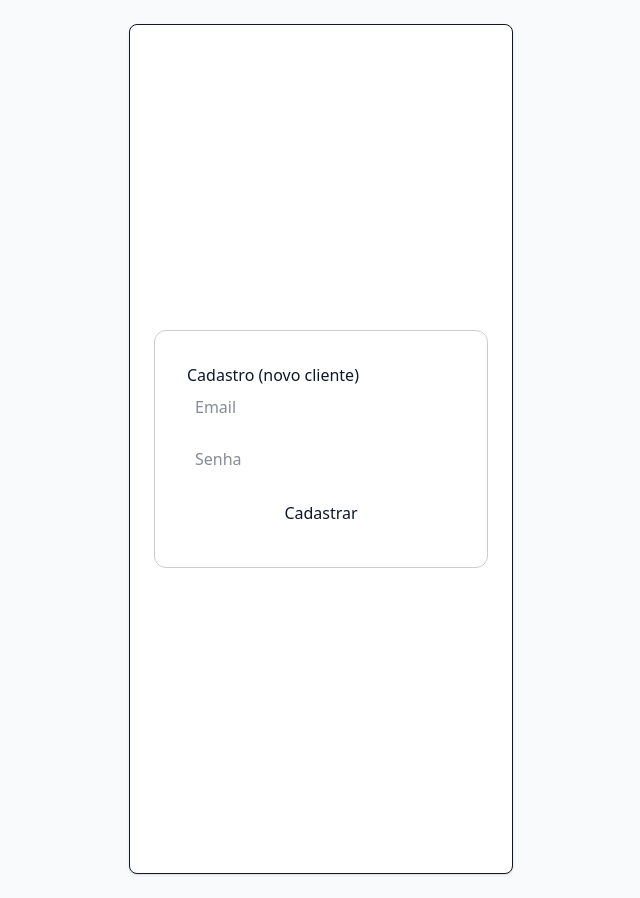
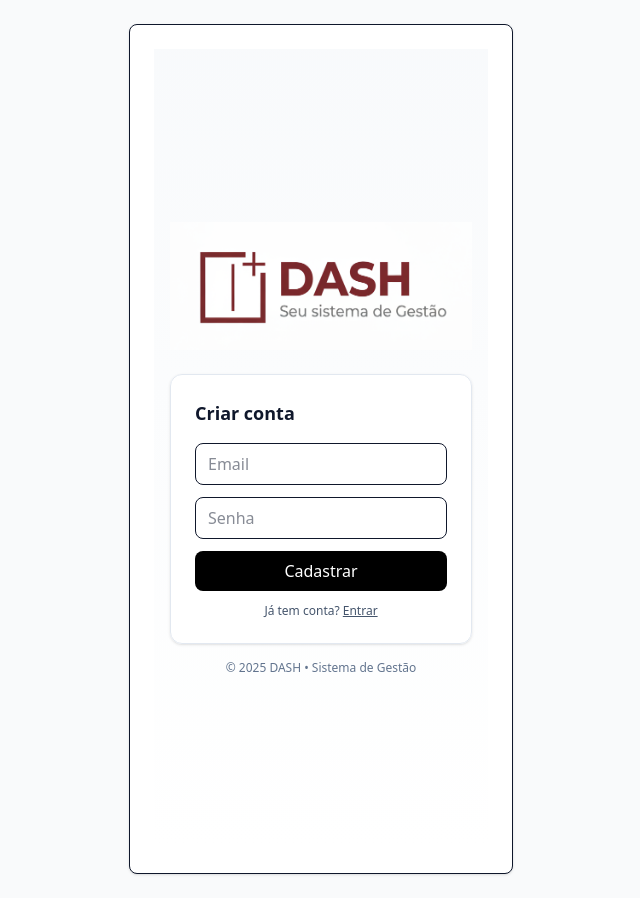
Before and after one commit to Fix-idiomas/painel-fix-v2, a Next.js app: page /signup in a window 1280 px wide. Shown: the whole page, without its empty margins (319-959 px from the left). Built offline with nearby package versions, Linux system fonts and the light colour scheme; no server answers; what @supabase/auth-helpers-nextjs would draw is missing.

Commit message:
Auth UX: expose /signup, match login UI, add loginsignup link; middleware: redirect authed /signup to /recepcao; docs: add integration and photos READMEs

```diff
--- a/src/app/(auth)/login/page.jsx
+++ b/src/app/(auth)/login/page.jsx
@@ -1,6 +1,7 @@
 "use client";
 import { useState, Suspense } from "react";
 import { useRouter, useSearchParams } from "next/navigation";
+import Link from "next/link";
 import { supabase } from "@/lib/supabaseClient";
 
 export default function LoginPage() {
@@ -165,6 +166,11 @@
 
             {error && <div className="text-red-600 text-sm mt-2">{error}</div>}
           </form>
+
+          <div className="mt-3 text-xs text-slate-600 text-center">
+            Ainda não tem conta?{' '}
+            <Link href="/signup" className="underline hover:opacity-80">Criar conta</Link>
+          </div>
         </div>
 
         {/* Rodapé opcional */}
--- a/src/app/(auth)/signup/page.jsx
+++ b/src/app/(auth)/signup/page.jsx
@@ -1,6 +1,7 @@
 "use client";
 import { useState } from "react";
 import { useRouter } from "next/navigation";
+import Link from "next/link";
 import { supabase } from "@/lib/supabaseClient";
 
 export default function SignupPage() {
@@ -22,7 +23,6 @@
       return;
     }
 
-    // Se o projeto estiver com "Confirm email" DESATIVADO, já há sessão e podemos chamar o RPC agora.
     if (data.session) {
       const { error: rpcError } = await supabase.rpc("bootstrap_tenant_and_admin", {
         p_tenant_name: "Escola do Novo Cliente",
@@ -32,43 +32,68 @@
         setError(`Falha ao criar tenant/admin: ${rpcError.message}`);
         return;
       }
-      alert("Cadastro concluído! Você já é admin do seu tenant.");
-      // como admin, pode ir direto para a área logada:
       router.push("/alunos");
       return;
     }
 
-    // Se "Confirm email" estiver ATIVADO (sem sessão aqui), só avise e mande logar:
     setLoading(false);
-    alert("Usuário criado! Confirme o email (se exigido) e faça login. Ao entrar a gente provisiona o tenant.");
     router.push("/login");
   }
 
   return (
-    <div style={{ display: "flex", justifyContent: "center", alignItems: "center", height: "100vh" }}>
-      <form onSubmit={handleSignup} style={{ border: "1px solid #ccc", padding: 32, borderRadius: 12, minWidth: 320 }}>
-        <h2>Cadastro (novo cliente)</h2>
+    <div className="min-h-screen flex items-center justify-center px-4 bg-gradient-to-b from-slate-50 to-white">
+      <div className="w-full max-w-md">
+        <div className="flex flex-col items-center mb-6">
+          <img src="/logo.png" alt="DASH — Sistema de Gestão" className="h-32 md:h-32 w-auto opacity-90" />
+        </div>
+
+        <div className="bg-white/90 backdrop-blur border border-slate-200 rounded-xl shadow-sm p-6">
+          <h2 className="text-lg font-semibold mb-4">Criar conta</h2>
+
+          <form onSubmit={handleSignup} className="space-y-3">
+            <div>
               <input
                 type="email"
                 value={email}
                 onChange={(e) => setEmail(e.target.value)}
                 placeholder="Email"
-          style={{ width: "100%", marginBottom: 12, padding: 8 }}
+                className="w-full border rounded-lg px-3 py-2 outline-none focus:ring-2 focus:ring-slate-300"
                 required
               />
+            </div>
+
+            <div>
               <input
                 type="password"
                 value={password}
                 onChange={(e) => setPassword(e.target.value)}
                 placeholder="Senha"
-          style={{ width: "100%", marginBottom: 12, padding: 8 }}
+                className="w-full border rounded-lg px-3 py-2 outline-none focus:ring-2 focus:ring-slate-300"
                 required
               />
-        <button type="submit" style={{ width: "100%", padding: 10 }} disabled={loading}>
+            </div>
+
+            <button
+              type="submit"
+              disabled={loading}
+              className="w-full rounded-lg bg-black text-white px-4 py-2 disabled:opacity-60"
+            >
               {loading ? "Cadastrando..." : "Cadastrar"}
             </button>
-        {error && <div style={{ color: "red", marginTop: 12 }}>{error}</div>}
+
+            {error && <div className="text-red-600 text-sm mt-2">{error}</div>}
           </form>
+
+          <div className="mt-3 text-xs text-slate-600 text-center">
+            Já tem conta?{' '}
+            <Link href="/login" className="underline hover:opacity-80">Entrar</Link>
+          </div>
+        </div>
+
+        <div className="mt-4 text-center text-xs text-slate-500">
+          © {new Date().getFullYear()} DASH • Sistema de Gestão
+        </div>
+      </div>
     </div>
   );
 }
--- a/src/middleware.js
+++ b/src/middleware.js
@@ -37,13 +37,14 @@
   // Público (acesso livre)
   const isPublic =
     pathname === '/login' ||
+    pathname === '/signup' ||
     pathname === '/reset-password' ||
-    pathname.startsWith('/(auth)') || // diretório de auth
+    pathname.startsWith('/(auth)') || // diretório de auth (grupos não aparecem na URL real)
     pathname.startsWith('/assets/') ||
     /\.(?:png|jpg|jpeg|gif|svg|ico|css|js|txt|map)$/.test(pathname);
 
-  // Já autenticado acessando /login → manda para home autenticada
-  if (session && pathname === '/login') {
+  // Já autenticado acessando /login ou /signup → manda para home autenticada
+  if (session && (pathname === '/login' || pathname === '/signup')) {
     const url = req.nextUrl.clone();
     url.pathname = '/recepcao';
     return NextResponse.redirect(url);
```
Also changed, not shown: 2 other files (tests, documents, lock files or other folders). Lines whose indentation alone changed are shown as unchanged.
